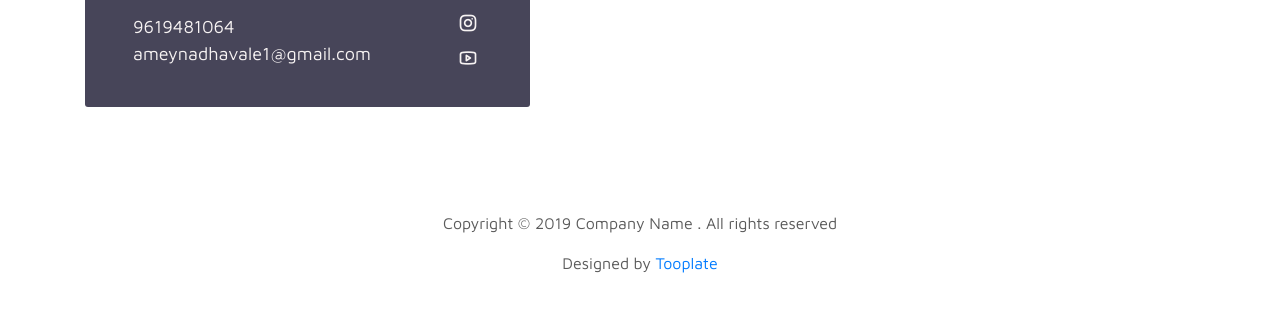
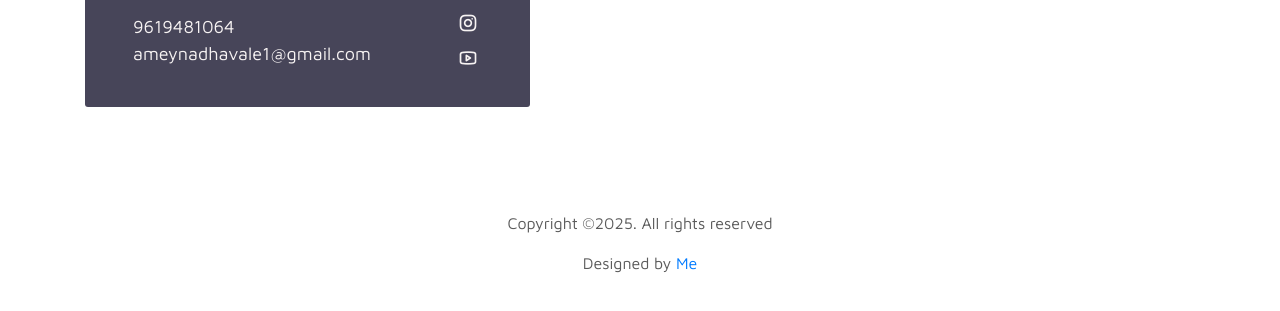
Before and after one commit to Ameynadhavale77/Ameynadhavale77.github.io, a plain HTML site: page index.html in a window 1280 px wide. Shown: the part 3406-3717 px from the top of the page. Drawn offline with Linux system fonts and the light colour scheme.

Commit message:
Update index.html

```diff
--- a/index.html
+++ b/index.html
@@ -262,7 +262,7 @@ https://www.tooplate.com/view/2115-marvel
 
                 <ul class="social-links">
                      <li><a href="#" class="uil uil-dribbble" data-toggle="tooltip" data-placement="left" title="Dribbble"></a></li>
-                     <li><a href="#" class="uil uil-instagram" data-toggle="tooltip" data-placement="left" title="Instagram"></a></li>
+                     <li><a href="https://www.instagram.com/amey.nadhavale77?igsh=MXZ2Y3J5bXB4bG90Zw==" class="uil uil-instagram" data-toggle="tooltip" data-placement="left" title="Instagram"></a></li>
                      <li><a href="#" class="uil uil-youtube" data-toggle="tooltip" data-placement="left" title="Youtube"></a></li>
                 </ul>
             </div>
@@ -304,8 +304,8 @@ https://www.tooplate.com/view/2115-marvel
                <div class="row">
 
                     <div class="col-lg-12 col-12">
-                        <p class="copyright-text text-center">Copyright &copy; 2019 Company Name . All rights reserved</p>
-                        <p class="copyright-text text-center">Designed by <a rel="nofollow" href="https://www.facebook.com/tooplate">Tooplate</a></p>
+                        <p class="copyright-text text-center">Copyright &copy;2025. All rights reserved</p>
+                        <p class="copyright-text text-center">Designed by <a rel="nofollow" href="https://www.facebook.com/tooplate">Me</a></p>
                     </div>
 
                </div>
```
